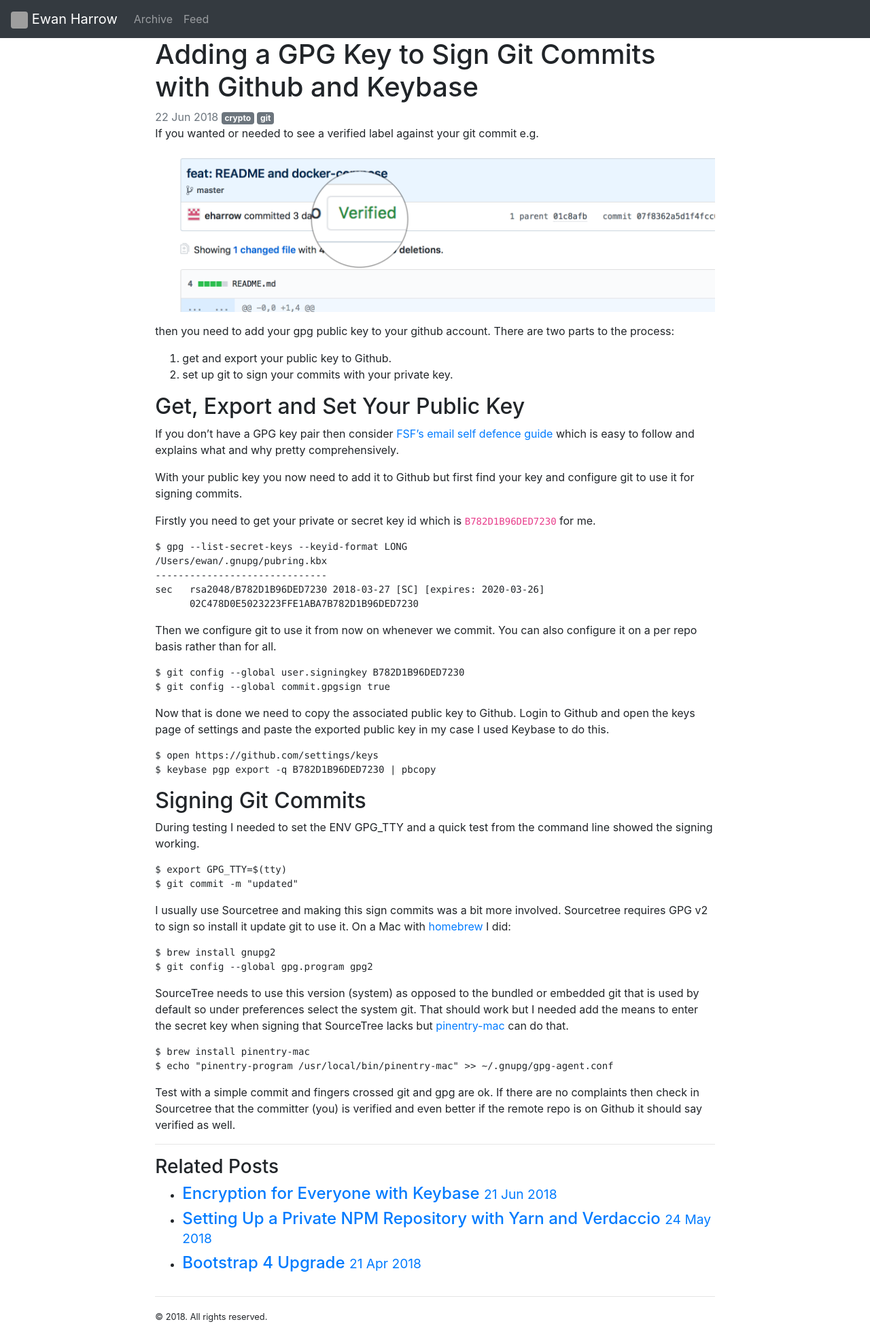
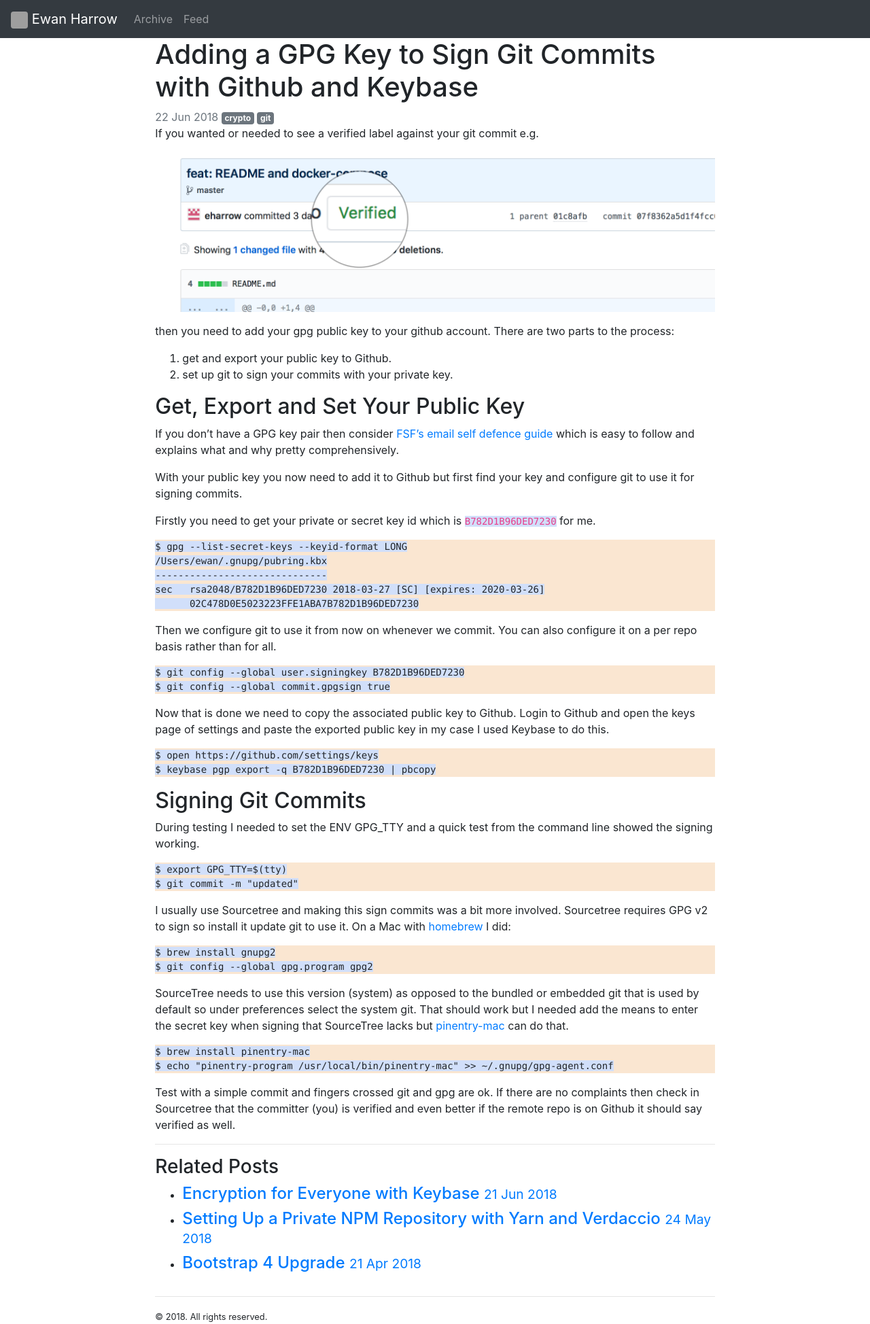
Before and after one commit to eharrow/eharrow.github.io, a Jekyll site: the page built from _posts/2018-06-22-adding-GPG-key-to-sign-git-commits-with-github-and-keybase.md, in a window 1280 px wide. Shown: the whole page at 68% size. Built offline with Jekyll 4.4.1, drawn with Linux system fonts in a browser that asks for light colours; comment, search, counter and statistics services are not loaded; grey boxes are pictures that could not be loaded.

Commit message:
fix: added custom css for code highlighting

```diff
--- a/_includes/head.html
+++ b/_includes/head.html
@@ -7,7 +7,8 @@
     <!-- CSS -->
     <!-- Latest compiled and minified CSS -->
     <link rel="stylesheet" href="https://stackpath.bootstrapcdn.com/bootstrap/4.1.1/css/bootstrap.min.css" integrity="sha384-WskhaSGFgHYWDcbwN70/dfYBj47jz9qbsMId/iRN3ewGhXQFZCSftd1LZCfmhktB" crossorigin="anonymous">
-    <!-- Icons -->
+    <link rel="stylesheet" href="{{ site.baseurl }}/styles.css">
+<!-- Icons -->
     <link rel="shortcut icon" href="{{ site.baseurl }}/public/favicon.ico">
     <link rel="apple-touch-icon-precomposed" sizes="57x57" href="{{ site.baseurl }}/public/apple-touch-icon-57x57.png" />
     <link rel="apple-touch-icon-precomposed" sizes="114x114" href="{{ site.baseurl }}/public/apple-touch-icon-114x114.png" />
--- a/styles.scss
+++ b/styles.scss
@@ -17,12 +17,21 @@
 // Designed, built, and released under MIT license by @mdo. Learn more at
 // https://github.com/poole/poole.
 
-@import "base";
-@import "type";
-@import "syntax";
-@import "code";
-@import "layout";
-@import "masthead";
-@import "posts";
-@import "pagination";
-@import "message";
+// @import "base";
+// @import "type";
+// @import "syntax";
+// @import "code";
+// @import "layout";
+// @import "masthead";
+// @import "posts";
+// @import "pagination";
+// @import "message";
+
+code {
+    background: hsl(220, 80%, 90%);
+}
+
+pre {
+    white-space: pre-wrap;
+    background: hsl(30,80%,90%);
+}
```
